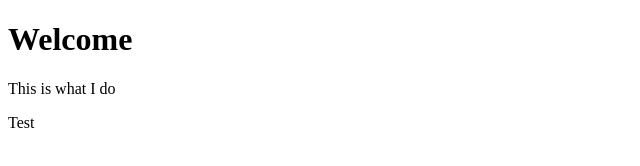
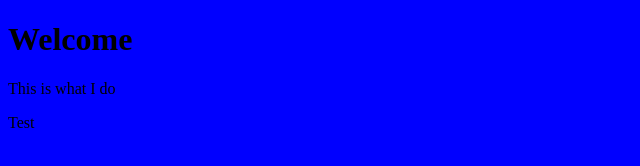
Before and after one commit to Julianzyn/PersonalWebsite, a plain HTML site: page index.html in a window 1280 px wide. Shown: the whole page, without its empty margins (0-640 px from the left). Drawn offline with Linux system fonts and the light colour scheme.

Commit message:
Update style.css

```diff
--- a/style.css
+++ b/style.css
@@ -1,3 +1,3 @@
-//
-
-body
+body{
+  background-color: blue;
+}
```
